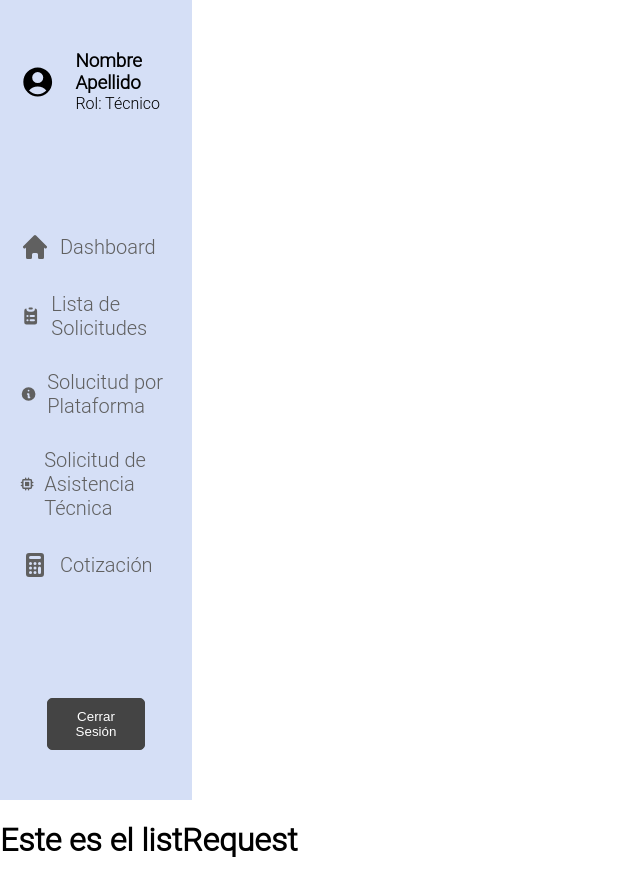
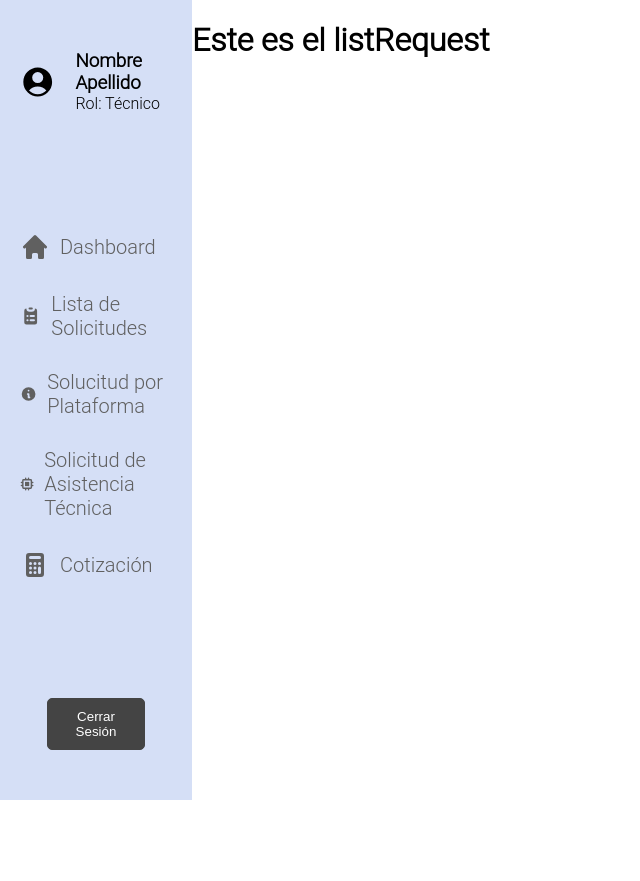
Before and after one commit to DiegoCru1024/CRM---repairModule, a React (Create React App) app in the folder frontend/: page /requestList in a window 1280 px wide. Shown: the whole page, without its empty margins (0-640 px from the left). After the commit the page ends 800 px from the top, so only its background shows below. Built offline with nearby package versions, Linux system fonts and the light colour scheme.

Commit message:
cambiando nombre de archivos solicitudes de lista

```diff
--- a/frontend/src/App.js
+++ b/frontend/src/App.js
@@ -1,7 +1,8 @@
 import {BrowserRouter, Route, Routes} from "react-router-dom";
 import LoginPage from "./components/loginPage/loginPage";
 import DashboardPage from "./components/dashboardPage/dashboardPage";
-import RequestList from "./components/listRequest/listRequest";
+import RequestList from "./components/requestList/requestList";
+
 function App() {
     return (
         <BrowserRouter>
--- a/frontend/src/components/listRequest/listRequest.js
+++ /dev/null
@@ -1,13 +0,0 @@
-import SideBar from '../sideBarComponent/sideBar';
-
-export default  function RequestList(){
-
-    return (
-        <div>
-            <SideBar/>
-            <div class="primeros cambios">
-                <h1>Este es el listRequest</h1>
-            </div>
-        </div>
-    )
-}
--- /dev/null
+++ b/frontend/src/components/requestList/requestList.js
@@ -0,0 +1,14 @@
+import SideBar from '../sideBarComponent/sideBar';
+import styles from './requestList.module.css'
+
+
+export default function RequestList(){
+    return (
+        <div className={styles.mainContainer}>
+            <SideBar/>
+            <div className={styles.requestListContainer}>
+                <h1>Este es el listRequest</h1>
+            </div>
+        </div>
+    )
+}
--- /dev/null
+++ b/frontend/src/components/requestList/requestList.module.css
@@ -0,0 +1,7 @@
+.mainContainer {
+    display: flex;
+}
+
+.requestListContainer{
+
+}
```
Also changed, not shown: frontend/src/components/listRequest/listRequest.css (deleted).
